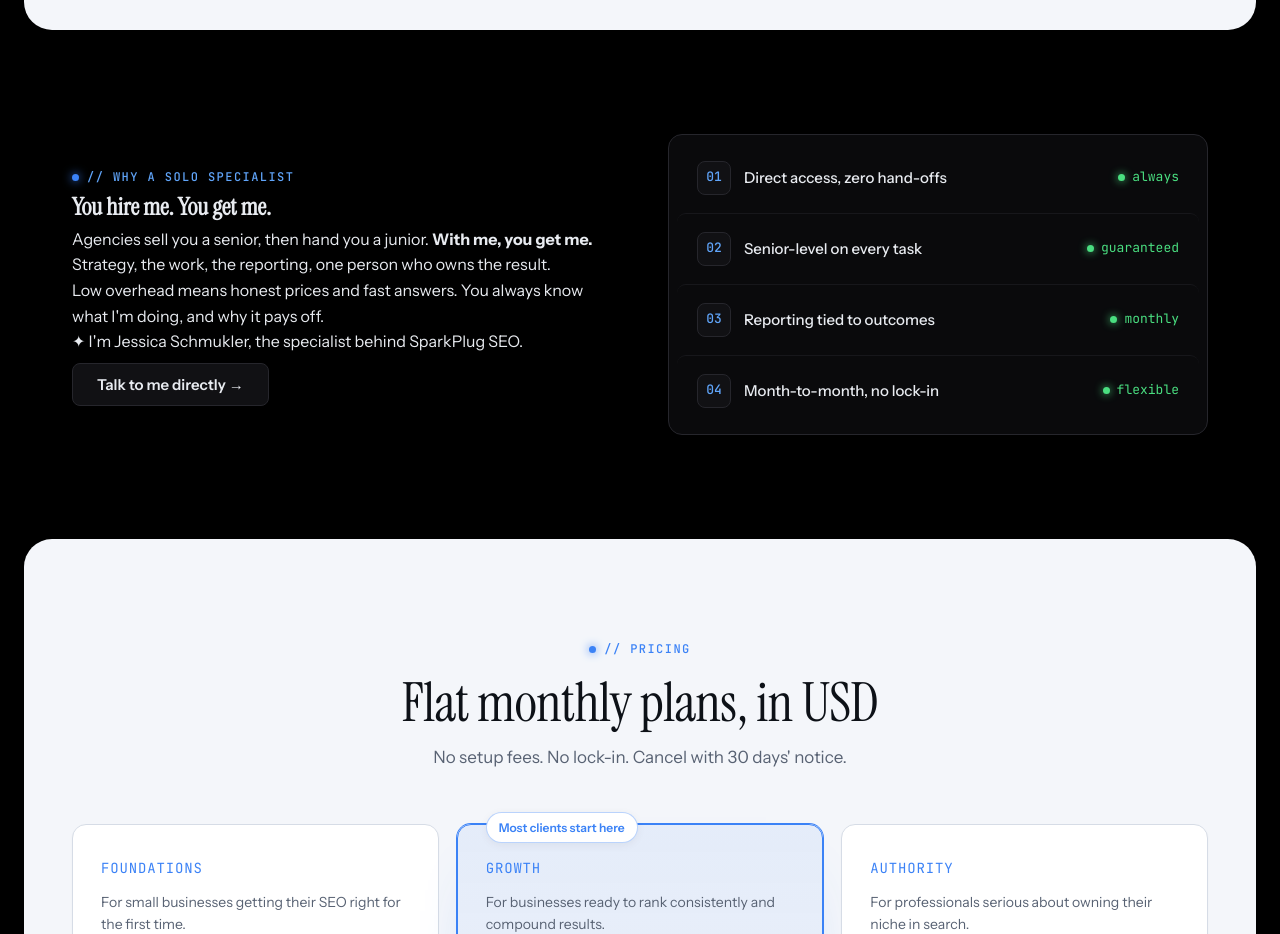
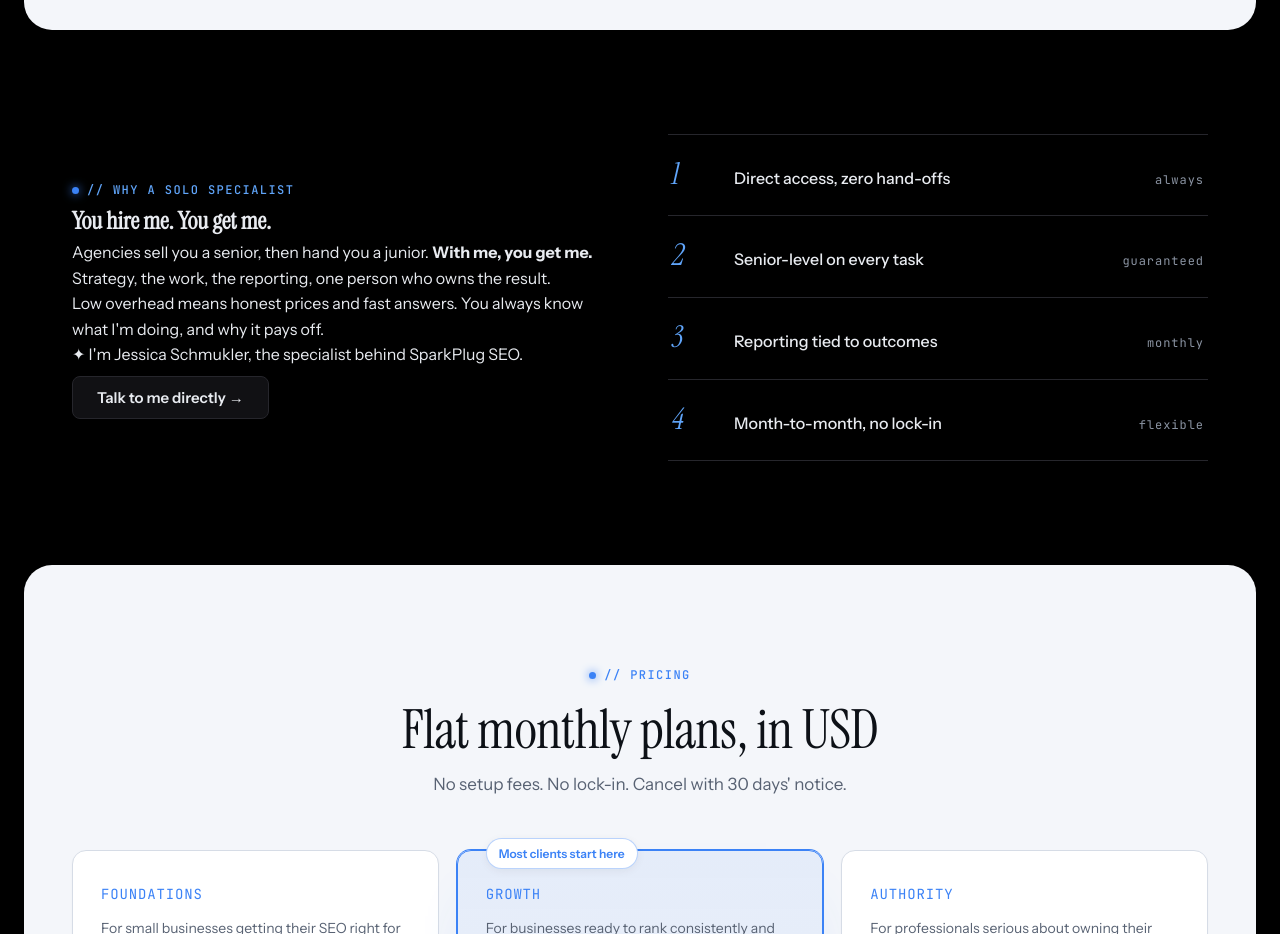
Before and after one commit to TangoSEO/sparkplugseo-site, a plain HTML site: page index.html in a window 1280 px wide. Shown: the part 1836-2770 px from the top of the page. Drawn offline with Linux system fonts and the light colour scheme.

Commit message:
Why panel: match editorial row treatment
Boxed mono chips and green status dots become hairline rows with
serif italic numerals; values stay in quiet mono, right-aligned.

Co-Authored-By: Claude Opus 5 <noreply@anthropic.com>

```diff
--- a/index.html
+++ b/index.html
@@ -158,13 +158,11 @@
   .why .signature .sig-spark{color:color-mix(in srgb,var(--blue-bright) 60%,var(--muted));font-size:12px;flex:0 0 auto}
   .why .signature a{color:color-mix(in srgb,var(--blue-bright) 70%,var(--muted));font-weight:600;text-decoration:none;border-bottom:1px solid color-mix(in srgb,var(--blue-bright) 35%,transparent)}
   .why .signature a:hover{color:var(--blue-bright);border-bottom-color:var(--blue-bright)}
-  .panel-card{background:var(--panel);border:1px solid var(--line-2);border-radius:14px;padding:8px}
-  .pc-row{display:flex;align-items:center;justify-content:space-between;padding:18px 20px;border-radius:9px}
-  .pc-row+.pc-row{border-top:1px solid var(--line)}
-  .pc-row .lab{display:flex;align-items:center;gap:13px;font-size:15px;font-weight:500}
-  .pc-row .lab .i{width:34px;height:34px;border-radius:8px;background:var(--panel-2);border:1px solid var(--line-2);display:grid;place-items:center;color:var(--blue-bright);font-family:'JetBrains Mono',monospace;font-size:13px;flex:0 0 auto}
-  .pc-row .val{font-family:'JetBrains Mono',monospace;font-size:13px;color:#4ade80;display:flex;align-items:center;gap:7px}
-  .pc-row .val .d{width:7px;height:7px;border-radius:50%;background:#4ade80;box-shadow:0 0 8px #4ade80}
+  .panel-card{border-top:1px solid var(--line-2)}
+  .pc-row{display:grid;grid-template-columns:44px 1fr auto;align-items:baseline;gap:18px;padding:24px 4px;border-bottom:1px solid var(--line-2)}
+  .pc-row .ln{font-family:var(--font-display);font-style:italic;font-size:30px;line-height:1;color:var(--blue-bright)}
+  .pc-row .lab{font-size:16px;font-weight:500}
+  .pc-row .val{font-family:'JetBrains Mono',monospace;font-size:12px;letter-spacing:.08em;color:var(--muted)}
 
   /* PRICING */
   .price-grid{display:grid;grid-template-columns:repeat(3,1fr);gap:18px;align-items:stretch}
@@ -252,7 +250,6 @@
   a.cm:hover{color:var(--blue-bright)}
   body[data-sharp="on"] .btn,
   body[data-sharp="on"] .plan,
-  body[data-sharp="on"] .panel-card,
   body[data-sharp="on"] .terminal,
   body[data-sharp="on"] .term-bar,
   body[data-sharp="on"] form,
@@ -261,7 +258,6 @@
   body[data-sharp="on"] .field select,
   body[data-sharp="on"] .feat .ck,
   body[data-sharp="on"] .cm .ic,
-  body[data-sharp="on"] .pc-row .lab .i,
   body[data-sharp="on"] .success,
   body[data-sharp="on"] .success .tick,
   body[data-sharp="on"] .pin,
@@ -411,10 +407,10 @@
           <a href="#contact" class="btn btn-ghost" style="margin-top:8px">Talk to me directly →</a>
         </div>
         <div class="panel-card">
-          <div class="pc-row"><div class="lab"><span class="i">01</span>Direct access, zero hand-offs</div><div class="val"><span class="d"></span>always</div></div>
-          <div class="pc-row"><div class="lab"><span class="i">02</span>Senior-level on every task</div><div class="val"><span class="d"></span>guaranteed</div></div>
-          <div class="pc-row"><div class="lab"><span class="i">03</span>Reporting tied to outcomes</div><div class="val"><span class="d"></span>monthly</div></div>
-          <div class="pc-row"><div class="lab"><span class="i">04</span>Month-to-month, no lock-in</div><div class="val"><span class="d"></span>flexible</div></div>
+          <div class="pc-row"><span class="ln" aria-hidden="true">1</span><div class="lab">Direct access, zero hand-offs</div><div class="val">always</div></div>
+          <div class="pc-row"><span class="ln" aria-hidden="true">2</span><div class="lab">Senior-level on every task</div><div class="val">guaranteed</div></div>
+          <div class="pc-row"><span class="ln" aria-hidden="true">3</span><div class="lab">Reporting tied to outcomes</div><div class="val">monthly</div></div>
+          <div class="pc-row"><span class="ln" aria-hidden="true">4</span><div class="lab">Month-to-month, no lock-in</div><div class="val">flexible</div></div>
         </div>
       </div>
     </div>
```
